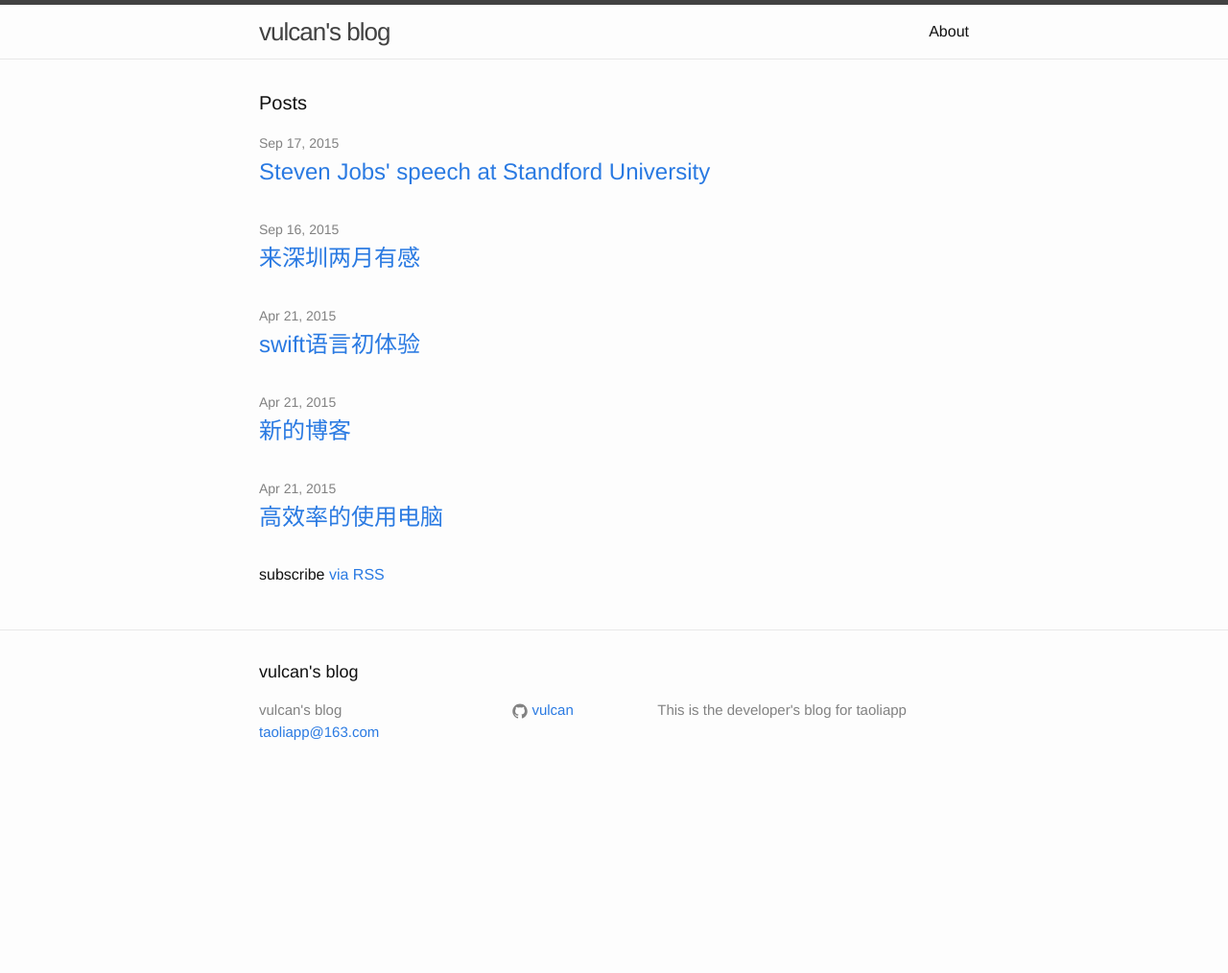
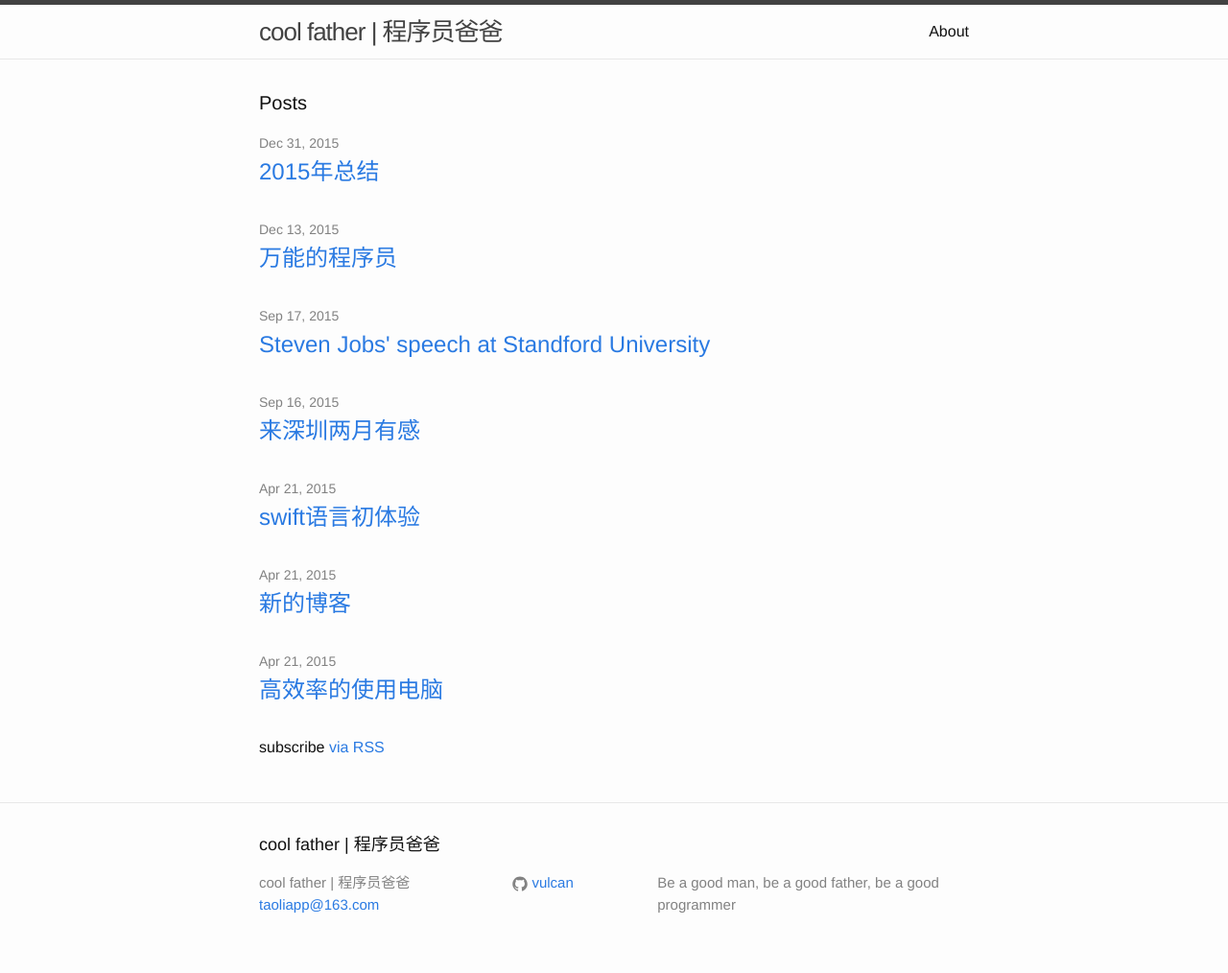
Before and after one commit to vulcan/vulcan.github.io, a Jekyll site: the page built from index.html, in a window 1280 px wide. Shown: the whole page at 96% size. Built offline with Jekyll 4.4.1, drawn with Linux system fonts in a browser that asks for light colours; before the commit the page ends 900 px from its top, so only the background shows below that; part of the change alters nothing that is shown.

Commit message:
add posts

```diff
--- a/_config.yml
+++ b/_config.yml
@@ -1,8 +1,8 @@
 # Site settings
-title: vulcan's blog
+title: cool father | 程序员爸爸
 email: taoliapp@163.com
 description: > # this means to ignore newlines until "baseurl:"
-  This is the developer's blog for taoliapp
+  Be a good man, be a good father, be a good programmer
 baseurl: "" # the subpath of your site, e.g. /blog/
 url: "http://blog.taoliapp.com" # the base hostname & protocol for your site
 twitter_username:
--- /dev/null
+++ b/_posts/2015-12-13-superprogramer.md
@@ -0,0 +1,31 @@
+---
+layout: post
+title:  "万能的程序员"
+date:   2015-12-13 22:52:02
+categories: work
+---
+我是一个程序员，爱好代码就像许多人爱好游戏和休闲活动一般，我也认识不少人，对于技术的喜好也如同我自己一样。
+然而IT圈子里面确实普遍加班的现象，而很多IT人，特别是程序员却很多认为自己苦逼，相当的人认为只要变为管理层才有出路，各大技术社区，
+只要讨论到加班，程序员发展等问题，马上容易发展成口水贴。
+
+单纯的发展技术，确实从经济学上不划算，由于需要不断投入，而产出不见得上升，总有跟便宜更年轻的人
+取代你，这从经济学上来说不是一个好行业；
+然而只有这个行业才是
+
+不是说转产品或者管理你就一定能够管理或者做产品，思维模式
+
+DevOps
+
+开发测试
+
+带好孩子，硬件编程，很酷
+
+编程至少是编程的思想在将来如何英语一般，成为一项很多人具备的技能
+
+增长黑客
+
+黑客精神，包含一切对未知事物的探索，这种感觉让我着迷
+
+爱代码不等于沉迷于代码，如何产生价值
+
+会编码，被认为只会编码则是最大的悲哀
--- /dev/null
+++ b/_posts/2015-12-31-2015-conclusion.md
@@ -0,0 +1,56 @@
+---
+layout: post
+title:  "2015年总结"
+date:   2015-12-31 11:52:02
+categories: work
+---
+晚上6:58分，老婆发来一条微信“今天会早回家吃个热饭不？”，看到时已经晚上九点，2015年最后一天，
+我们发布了移动开发平台IDE的alpha版本。
+
+>alpha版本发布，披萨当晚饭
+>![alpha版本发布，披萨当晚饭](pizza.jpg)
+
+从8月份加入公司组建团队，9月份开始研发，忙是主旋律。来了深圳半年，基本上是996的节奏，
+一星期剩下最后一天必须留出来陪老婆和孩子，甚至都没能有时间和深圳的老友找个时间聚一聚。
+
+深圳的绿道不错，天气和空气都不错，因此每天骑车上班，周末还带着儿子有时一骑车就是十多公里，
+还忙里偷闲的报了个班，晚上学打网球，因此没继续发福，这点不错。
+
+
+回首过去的半年，有过苦又过累，但看到阶段性的成果，很欣慰。在过程中也踩过不少坑，
+但看着大家的成长和产品的初步成型，很自豪。
+
+今年主要做了三件事情：
+
+1. 参与了一个创新研发中心从无到有的创立过程
+1. 打造了一支混合移动开发的高效率团队
+1. 带领团队发布了一个混合移动开发平台和WEB IDE开发工具的初步版本，它可以让企业移动开发更加迅速。
+
+其中最自豪的就是打造了一支前端技术很牛的开发团队，年底跟团队成员聊工作感受时，
+每个人都强调的就是这几个月获取了巨大的成长，我们的团队，开始几乎都不是纯前端开发人员，
+而大部分都是Java开发人员，Android，iOS开发人员，大家怀着相同的梦想走到了一起，
+他们坚韧不拔的几乎从头开始学Nodejs，coffee，React，Backbone，underscore等技术框架，
+还有就是真把Javascript当一门编程语言来应用，而不是简单的在网页里面控制动效的脚本，
+最终我们在完成了一个可以在网页上拖放和编程的手机h5 app开发工具，这是属于所有人的成长。
+
+>明明可以靠脸，却靠技术吃饭的团队`^_^`
+>![明明可以靠脸，却靠技术吃饭的团队](team.jpg)
+>![明明可以靠脸，却靠技术吃饭的团队](team1.jpg)
+
+而我自己的成长，一个是体会到新创技术团队管理，不是高高在上，而是在一开始事必亲躬，
+亲自coding核心代码，亲自规划产品，亲自设计和架构，亲自培训和分享，把团队打上自己的烙印；
+到团队最需要的地方，解决大家最需要解决的问题，做一个教练；
+而管理对于团队，是一种不必言出的默契和信任。
+
+这也是我为什么认为，作一个合格的技术团队管理者，技术不能生疏的原因；我爱好coding，
+如果有一天我不coding，肯定是因为我做架构设计或者规划的重要性对于团队而言更重要。
+
+另外一个成长，是思维观念的转变，特别是受《精益创业》的影响，
+更关心产品的核心价值体现，和阶段迭代成果的交付，这一点受益于老大的不断影响和催促。
+
+2016年要做些什么?
+过去半年我们做的，这只是一个开始，我们还有很长的路要走，而且这条路注定不会太轻松，
+然而面对百亿级的企业级软件服务市场，特别是企业移动互联网市场，我又是如此的兴奋。
+终于有这样一个机会，我可能可以做出一个牛X的产品，服务于众多的企业。
+
+> 梦想一定要有的，万一实现了呢？
```
Also changed, not shown: _posts/pizza.jpg (added), _posts/team.jpg (added), _posts/team1.jpg (added), 1 other file.
